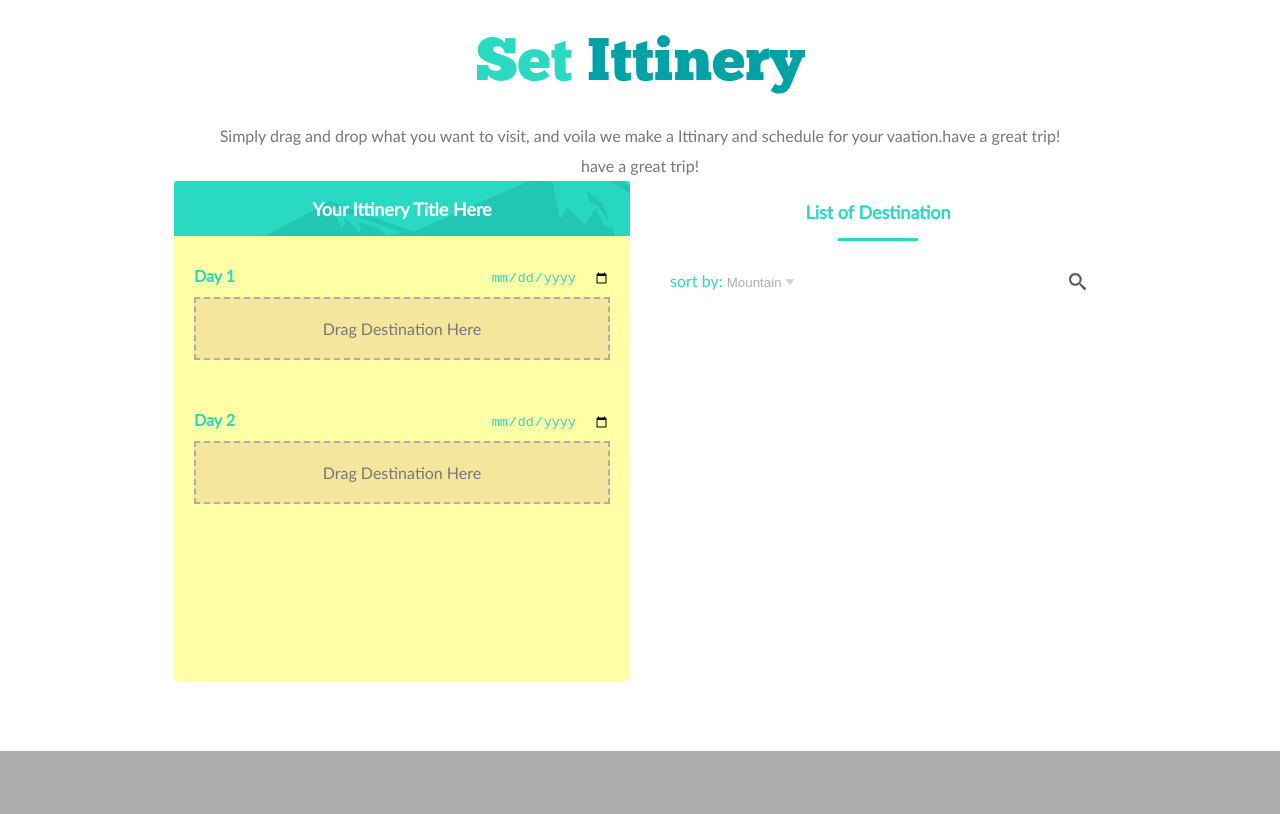
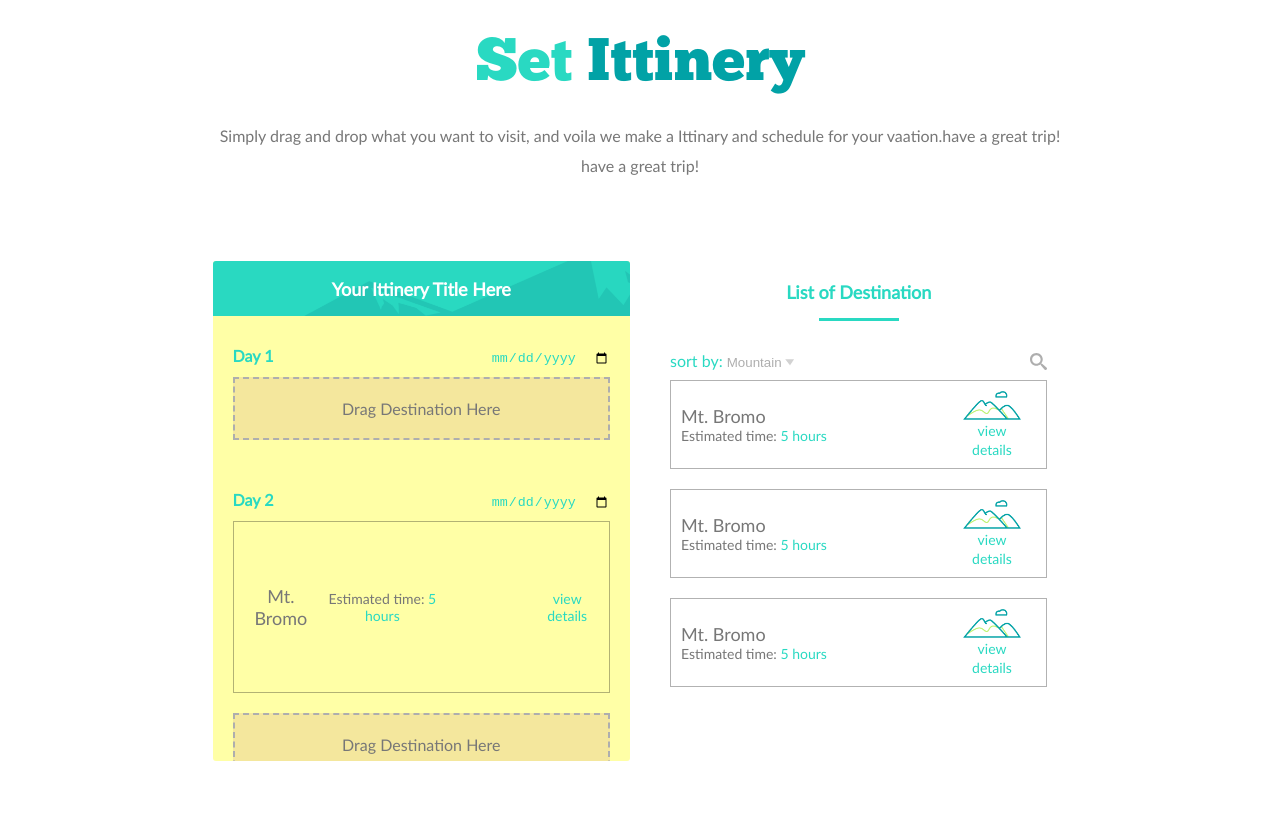
Before and after one commit to BTchorzewski/weekly_web_page_11, a website: page index.html in a window 1280 px wide. Shown: the part 2810-3624 px from the top of the page. Before the commit the page ends 3561 px from the top, so only its background shows below. Drawn offline with Linux system fonts and the light colour scheme.

Commit message:
start coding spot component

```diff
--- a/index.html
+++ b/index.html
@@ -1,5 +1,6 @@
 <!DOCTYPE html>
 <html lang="en">
+
 <head>
     <meta charset="UTF-8">
     <meta name="viewport" content="width=device-width, initial-scale=1.0">
@@ -7,6 +8,7 @@
     <link rel="stylesheet" href="./css/style.css">
     <title>Weekly web page 11</title>
 </head>
+
 <body>
     <div class="navigation">
         <h2 class="navigation__title">Yok<span class="u-text-bold-medium">Ngalam</span></h2>
@@ -25,7 +27,8 @@
     <div class="header">
         <h1 class="header__title">lets get <span class="u-text-color-primary-dark">lost</span></h1>
         <p class="header__text">Malang will never dissapointed you.</p>
-        <p class="header__text">From every step you took you took you will be amazed and suddenly fallin in love with Malang.</p>
+        <p class="header__text">From every step you took you took you will be amazed and suddenly fallin in love with
+            Malang.</p>
         <a href="#" class="button button--yellow u-margin-top-medium">SET ITTINERY NOW</a>
     </div>
     <main class="wrapper">
@@ -37,14 +40,19 @@
 
             <div class="city__information">
                 <h2 class="secondary-heading">City of <span class="u-text-color-primary-dark">love</span></h2>
-                    <p class="secondary-paragraph">Malang is the second largest city in East Java province, Indonesia. It has a historical dating backto the anciet Mataram Kingdom. The city is famous for its cool temperature. People of East java sometimes call it Paris of East</p>
+                <p class="secondary-paragraph">Malang is the second largest city in East Java province, Indonesia. It
+                    has a historical dating backto the anciet Mataram Kingdom. The city is famous for its cool
+                    temperature. People of East java sometimes call it Paris of East</p>
             </div>
         </div>
 
         <div class="destination">
             <header class="destination__header">
-                    <h2 class="destination__heading secondary-heading secondary-heading--left">Des<span class="u-text-color-primary-dark">tination</span></h2>
-                    <p class="destination__paragraph  secondary-paragraph secondary-paragraph--left">Being around by many mountain, Malang not only came with mountain vacation, but our beach, cultural spot, and Human Interests is worth to experience.    </p>
+                <h2 class="destination__heading secondary-heading secondary-heading--left">Des<span
+                        class="u-text-color-primary-dark">tination</span></h2>
+                <p class="destination__paragraph  secondary-paragraph secondary-paragraph--left">Being around by many
+                    mountain, Malang not only came with mountain vacation, but our beach, cultural spot, and Human
+                    Interests is worth to experience. </p>
                 <a href="#" class="regulation">
                     <svg class="regulation__icon">
                         <use xlink:href="assets/sprite.svg#icon-info-with-circle"></use>
@@ -74,7 +82,10 @@
                             <img src="assets/icon-3_1x.png" alt="carousel icon" class="place__icon">
                         </div>
                         <h3 class="place__title">Batu</h3>
-                            <p class="place__text"> is a city located in East Java Province of Indonesia. It is situated about 20km to the northwest of Malang.Formerly, it was a part of Malang Regency; but in 2001, Batu became an independent city. A population of 190,000 people, it lies on the southern slopes of Gunung Welirang. Its population largely consists of Javanese.</p>
+                        <p class="place__text"> is a city located in East Java Province of Indonesia. It is situated
+                            about 20km to the northwest of Malang.Formerly, it was a part of Malang Regency; but in
+                            2001, Batu became an independent city. A population of 190,000 people, it lies on the
+                            southern slopes of Gunung Welirang. Its population largely consists of Javanese.</p>
                     </div>
                 </div>
                 <div class="place place--img-2 place--medium place--left">
@@ -84,7 +95,9 @@
                             <img src="assets/icon-2_1x.png" alt="carousel icon" class="place__icon">
                         </div>
                         <h3 class="place__title">Batu</h3>
-                            <p class="place__text"> is a city located in East Java Province o but in 2001, Batu became an independent city. A population of 190,000 people, it lies on the southern slopes of Gunung Welirang. Its population largely consists of Javanese.</p>
+                        <p class="place__text"> is a city located in East Java Province o but in 2001, Batu became an
+                            independent city. A population of 190,000 people, it lies on the southern slopes of Gunung
+                            Welirang. Its population largely consists of Javanese.</p>
                     </div>
                 </div>
                 <div class="place place--img-3 place--small">
@@ -94,7 +107,9 @@
                             <img src="assets/icon-1_1x.png" alt="carousel icon" class="place__icon">
                         </div>
                         <h3 class="place__title">Batu</h3>
-                            <p class="place__text"> is a city located in East Java Province o but in 2001, Batu became an independent city. A population of 190,000 people, it lies on the southern slopes of Gunung Welirang. Its population largely consists of Javanese.</p>
+                        <p class="place__text"> is a city located in East Java Province o but in 2001, Batu became an
+                            independent city. A population of 190,000 people, it lies on the southern slopes of Gunung
+                            Welirang. Its population largely consists of Javanese.</p>
                     </div>
                 </div>
             </div>
@@ -125,7 +140,7 @@
                     </svg>
                 </a>
                 <a href="#" class="pagination__end-list">
-                        <svg  class="pagination__icon">
+                    <svg class="pagination__icon">
                         <use xlink:href="assets/sprite.svg#icon-angle-double-right"></use>
                     </svg>
                 </a>
@@ -133,9 +148,12 @@
             </div>
         </div>
         <div class="itinerary">
-                <h2 class="itinerary__title secondary-heading">Set <span class="u-text-color-primary-dark">Ittinery</span></h2>
-                <p class="itinerary__text secondary-paragraph">Simply drag and drop what you want to visit, and voila we make a Ittinary and schedule for your vaation.have a great trip!</p>
+            <h2 class="itinerary__title secondary-heading">Set <span class="u-text-color-primary-dark">Ittinery</span>
+            </h2>
+            <p class="itinerary__text secondary-paragraph">Simply drag and drop what you want to visit, and voila we
+                make a Ittinary and schedule for your vaation.have a great trip!</p>
             <p class="itinerary__text secondary-paragraph">have a great trip!</p>
+            <div class="itinerary__box">
                 <section class="itinerary__schedule schedule">
                     <div class="schedule__header">
                         <h3 class="schedule__title">Your Ittinery Title Here</h3>
@@ -161,10 +179,24 @@
                                 <input type="date" class="schedule__calendar">
                             </form>
                         </header>
-
+                        <article class="spot">
+                            <h4 class="spot__title">Mt. Bromo</h4>
+                            <p class="spot__time">Estimated time: <span class="u-text-color-primary-light">5
+                                    hours</span></p>
+                            <p class="spot__hours">10.00 - 15.00</p>
+                            <div class="spot__icon-box">
+                                <svg class="spot__icon"></svg>
+                            </div>
+                            <a href="#" class="spot__link u-text-color-primary-light">view details</a>
+                            <div class="spot__notes">
+                                <p class="spot__note">Enjoy Malang while Listening Music</p>
+                                <a href="" class="spot__button">add sub destination</a>
+                            </div>
+                        </article>
                         <div class="schedule__provider">Drag Destination Here</div>
                     </article>
                 </section>
+
                 <section class="itinerary__destinations destination-list">
                     <header class="destination-list__header">
                         <h4 class="destination-list__title">List of Destination</h4>
@@ -172,7 +204,8 @@
                     <form action="" class="destination-list__form">
                         <label for="destination-list" class="destination-list__label">
                             sort by:
-                            <select id="destination-list" class="destination-list__select" name="destination-list" id="">
+                            <select id="destination-list" class="destination-list__select" name="destination-list"
+                                id="">
                                 <option class="destination-list__option" default value="Mountain">Mountain</option>
                                 <option class="destination-list__option" value="River">River</option>
                                 <option class="destination-list__option" value="Forest">Forest</option>
@@ -191,9 +224,75 @@
 
                         </span>
                     </form>
+                    <div class="spots">
+                        <article class="spot">
+                            <div class="spot__information">
+                                <h4 class="spot__title">Mt. Bromo</h4>
+                                <p class="spot__time">Estimated time: <span class="u-text-color-primary-light">5
+                                        hours</span></p>
+                                <p class="spot__hours">10.00 - 15.00</p>
+                            </div>
+
+                            <figure class="spot__icon-box">
+                                <img src="./assets/icon-2_1x.png" alt="" class="spot__icon">
+                                <figcaption class="spot__caption">
+                                    <a href="#" class="spot__link u-text-color-primary-light">view details</a>
+                                </figcaption>
+                            </figure>
+
+                            <div class="spot__notes">
+                                <p class="spot__note">Enjoy Malang while Listening Music</p>
+                                <a href="" class="spot__btn-add">add sub destination</a>
+                            </div>
+                        </article>
+                        <article class="spot">
+                            <div class="spot__information">
+                                <h4 class="spot__title">Mt. Bromo</h4>
+                                <p class="spot__time">Estimated time: <span class="u-text-color-primary-light">5
+                                        hours</span></p>
+                                <p class="spot__hours">10.00 - 15.00</p>
+                            </div>
+
+                            <figure class="spot__icon-box">
+                                <img src="./assets/icon-2_1x.png" alt="" class="spot__icon">
+                                <figcaption class="spot__caption">
+                                    <a href="#" class="spot__link u-text-color-primary-light">view details</a>
+                                </figcaption>
+                            </figure>
+
+                            <div class="spot__notes">
+                                <p class="spot__note">Enjoy Malang while Listening Music</p>
+                                <a href="" class="spot__btn-add">add sub destination</a>
+                            </div>
+                        </article>
+                        <article class="spot">
+                            <div class="spot__information">
+                                <h4 class="spot__title">Mt. Bromo</h4>
+                                <p class="spot__time">Estimated time: <span class="u-text-color-primary-light">5
+                                        hours</span></p>
+                                <p class="spot__hours">10.00 - 15.00</p>
+                            </div>
+
+                            <figure class="spot__icon-box">
+                                <img src="./assets/icon-2_1x.png" alt="" class="spot__icon">
+                                <figcaption class="spot__caption">
+                                    <a href="#" class="spot__link u-text-color-primary-light">view details</a>
+                                </figcaption>
+                            </figure>
+
+                            <div class="spot__notes">
+                                <p class="spot__note">Enjoy Malang while Listening Music</p>
+                                <a href="" class="spot__btn-add">add sub destination</a>
+                            </div>
+                        </article>
+
+                    </div>
 
                 </section>
             </div>
+
+        </div>
     </main>
 </body>
+
 </html>
--- a/sass/components/_search.scss
+++ b/sass/components/_search.scss
@@ -70,7 +70,7 @@
     &__icon {
         height: 1.7rem;
         width: 1.7rem;
-        fill: $color-grey-dark-2;
+        fill: $color-grey-light;
 
     }
 }
--- /dev/null
+++ b/sass/components/_spot.scss
@@ -0,0 +1,65 @@
+.spot {
+    max-width: 43rem; //only for testing purpouse
+    display: flex;
+    justify-content: flex-start;
+    align-items: center;
+    border: .1rem solid rgba($color-black, .3);
+    padding: 1rem;
+
+    &:not(:last-child) {
+        margin-bottom: 2rem;
+    }
+    &__information {
+        flex: 1 0 40%;
+        text-align: left;
+        margin-right: auto;
+        display: flex;
+        flex-direction: column;
+        justify-content: space-between;
+    }
+
+    &__title {
+        font-size: 1.8rem;
+        font-weight: 300;
+    }
+
+    &__time {
+        font-size: 1.4rem;
+    }
+
+    &__hours {
+        font-size: 1.4rem;
+        display: none;
+    }
+
+    &__icon-box {
+        align-self: stretch;
+        flex: 0 0 25%;
+        padding: 0 1.5rem;
+        display: flex;
+        flex-direction: column;
+        justify-content: center;
+        align-items: center;
+    }
+
+    &__icon {
+        width: 100%;
+        display: block;
+    }
+
+    &__caption {
+
+    }
+
+    &__link {
+        font-size: 1.4rem;
+        text-decoration: none;
+
+    }
+
+    &__notes {
+        display: none;
+    }
+
+    &__note {}
+}
--- a/sass/main.scss
+++ b/sass/main.scss
@@ -13,6 +13,7 @@
 @import "./components/pagination";
 @import "./components/schedule";
 @import "./components/destination-list";
+@import "./components/spot";
 // layout
 @import "./layout/navigation";
 @import "./layout/header";
--- a/sass/pages/_home.scss
+++ b/sass/pages/_home.scss
@@ -67,13 +67,19 @@
         flex: 1 1 100%;
 
     }
+    &__box {
+        display: flex;
+        justify-content: center;
+        margin-top: 3rem;
+        padding: 5rem;
+    }
     &__schedule {
-        flex: 0 1 40%;
+        flex: 0 0 50%;
         margin-right: 2rem;
         height: 50rem; // only for testing purpose
     }
     &__destinations {
-        flex: 0 1 40%;
+        flex: 0 0 50%;
         height: 50rem; // only for testing purpose
     }
 }
--- a/sass/utils/_utilities.scss
+++ b/sass/utils/_utilities.scss
@@ -2,6 +2,7 @@
 .u-font-bold-small {font-weight: 400 !important;}
 
 .u-text-color-primary-dark {color: $color-primary-dark !important;}
+.u-text-color-primary-light {color: $color-primary-light !important;}
 .u-text-color-white {color: $color-white !important;}
 
 .u-margin-top-medium { margin-top: 3rem !important;}
```
Also changed, not shown: css/style.css. Lines whose indentation alone changed are shown as unchanged.
